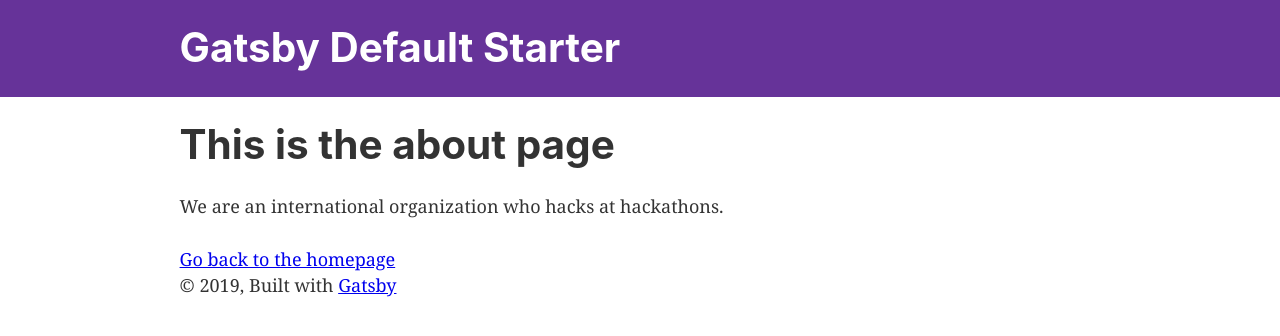
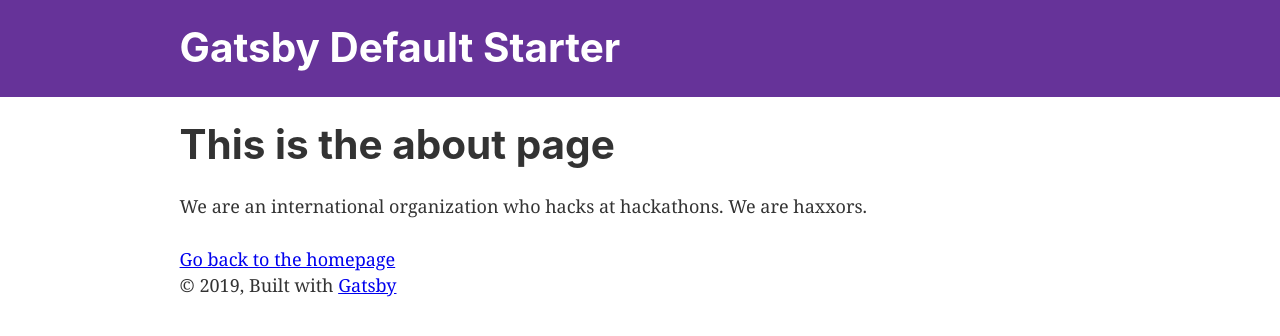
Before and after one commit to tsefrebotkcah/tsefrebotkcah.github.io, a Gatsby site: page /about in a window 1280 px wide. Built offline with nearby package versions, Linux system fonts and the light colour scheme; Gatsby itself is replaced by a stand-in of ours.

Commit message:
Update about.js

```diff
--- a/src/pages/about.js
+++ b/src/pages/about.js
@@ -8,7 +8,7 @@ const SecondPage = () => (
   <Layout>
     <SEO title="About" />
     <h1>This is the about page</h1>
-    <p>We are an international organization who hacks at hackathons.</p>
+    <p>We are an international organization who hacks at hackathons. We are haxxors.</p>
     <Link to="/">Go back to the homepage</Link>
   </Layout>
 )
```
